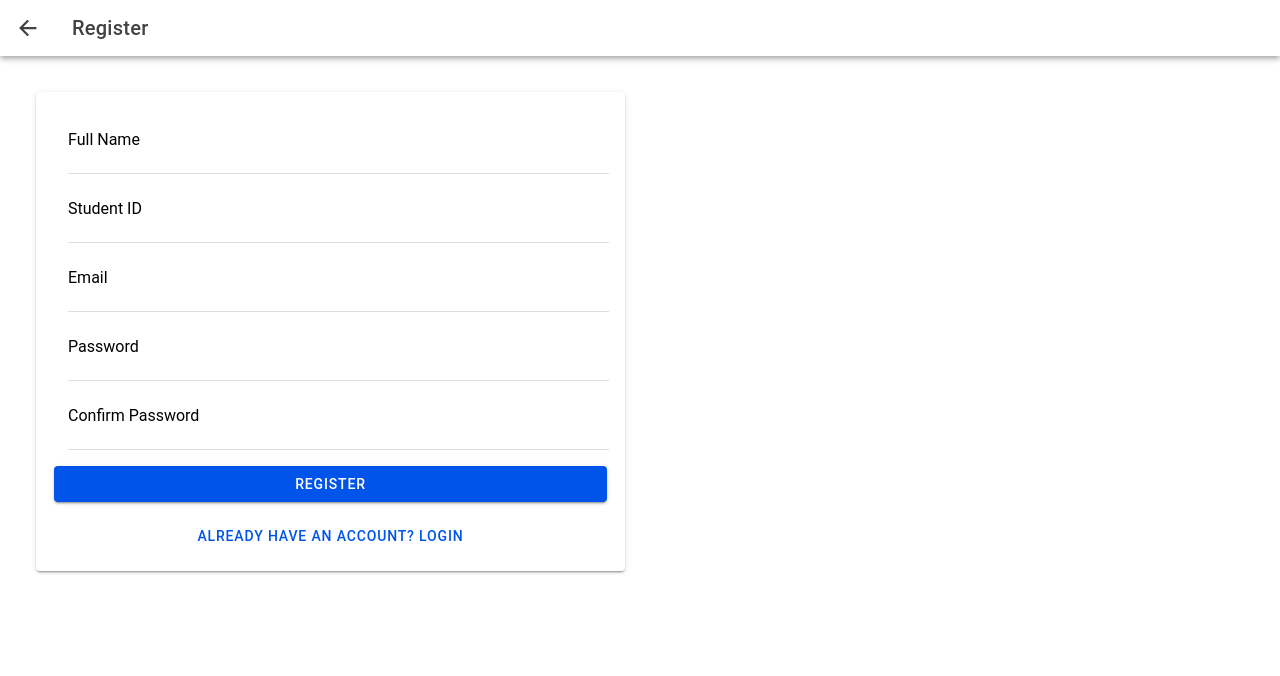
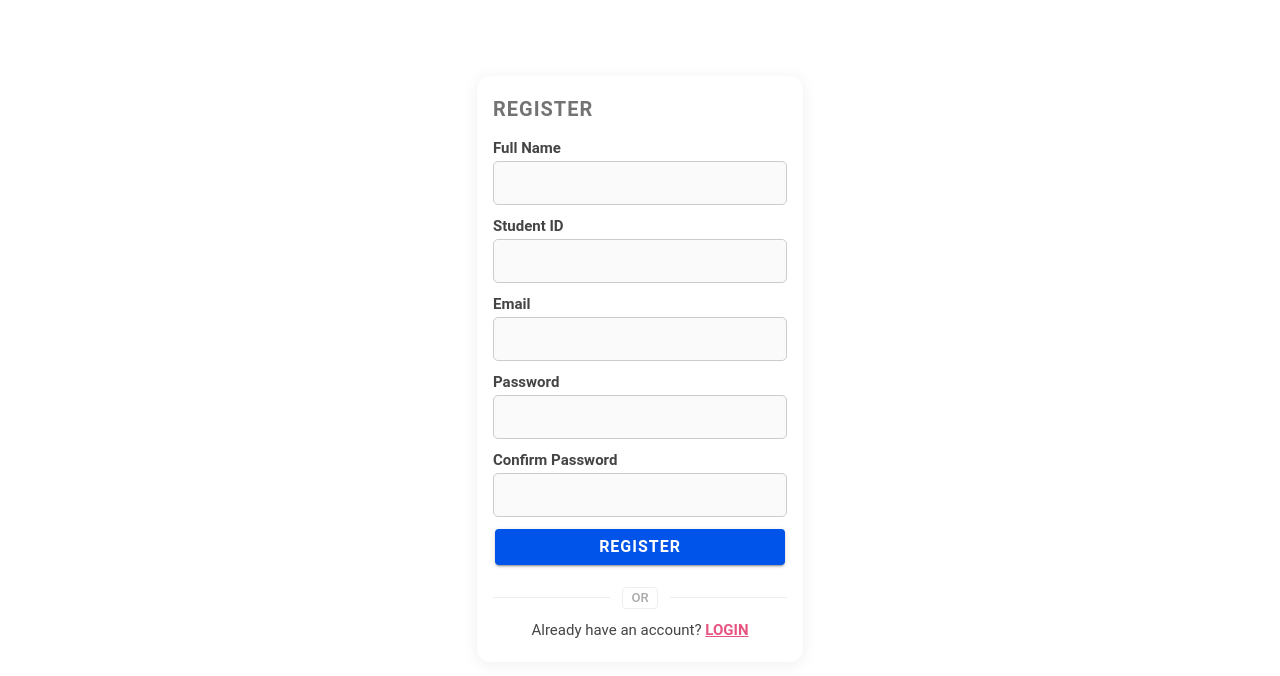
Before and after one commit to tiptip123/LomboiDev, a React (Vite) app: page /register in a window 1280 px wide. Shown: the top 676 px of the page. Built offline with nearby package versions, Linux system fonts and the light colour scheme; no server answers.

Commit message:
enhance register UI

```diff
--- a/src/pages/Home.tsx
+++ b/src/pages/Home.tsx
@@ -1,10 +1,7 @@
 // src/pages/Home.tsx
 import {
   IonContent,
-  IonHeader,
   IonPage,
-  IonTitle,
-  IonToolbar,
   IonInput,
   IonButton,
   IonCard,
@@ -74,11 +71,6 @@ const Home: React.FC = () => {
 
   return (
     <IonPage>
-      <IonHeader>
-        <IonToolbar>
-          <IonTitle>Login</IonTitle>
-        </IonToolbar>
-      </IonHeader>
       <IonContent className="ion-padding" fullscreen>
         <div style={{
           maxWidth: 370,
--- a/src/pages/Register.tsx
+++ b/src/pages/Register.tsx
@@ -1,20 +1,10 @@
 import {
     IonContent,
-    IonHeader,
     IonPage,
-    IonTitle,
-    IonToolbar,
     IonInput,
-    IonItem,
-    IonLabel,
     IonButton,
-    IonRow,
-    IonCol,
-    IonGrid,
     IonCard,
     IonCardContent,
-    IonBackButton,
-    IonButtons,
     IonLoading,
     IonToast,
     IonText
@@ -61,11 +51,8 @@ import {
 
   const handleRegister = async (e: React.FormEvent) => {
     e.preventDefault();
-
     if (!validateForm()) return;
-
     setLoading(true);
-
     try {
       const { data, error } = await supabase.auth.signUp({
         email: formData.email,
@@ -78,14 +65,10 @@ import {
           emailRedirectTo: window.location.origin + '/home'
         }
       });
-
       if (error) throw error;
-
       if (data.session) {
-          // Immediate session created (email confirmation not required)
         history.push('/home');
       } else {
-          // Email confirmation required
         setToastMessage('Registration successful! Please check your email to verify your account.');
         setShowToast(true);
         setTimeout(() => history.push('/home'), 3000);
@@ -106,15 +89,136 @@ import {
 
   return (
     <IonPage>
-        <IonHeader>
-          <IonToolbar>
-            <IonButtons slot="start">
-              <IonBackButton defaultHref="/home" />
-            </IonButtons>
-            <IonTitle>Register</IonTitle>
-          </IonToolbar>
-        </IonHeader>
-        <IonContent className="ion-padding">
+      <IonContent className="ion-padding" fullscreen>
+        <div style={{
+          maxWidth: 370,
+          margin: '60px auto',
+          padding: '0 12px'
+        }}>
+          <IonCard style={{
+            borderRadius: 14,
+            boxShadow: '0 2px 16px rgba(0,0,0,0.07)',
+            padding: '8px 0'
+          }}>
+            <IonCardContent>
+              <h2 style={{
+                textAlign: 'left',
+                fontWeight: 700,
+                fontSize: 20,
+                margin: '0 0 18px 0',
+                letterSpacing: 1
+              }}>REGISTER</h2>
+              <form onSubmit={handleRegister}>
+                <div style={{ marginBottom: 12 }}>
+                  <label style={{ color: '#444', fontWeight: 600, fontSize: 15, marginBottom: 4, display: 'block' }}>Full Name</label>
+                  <IonInput
+                    type="text"
+                    required
+                    value={formData.fullName}
+                    style={{ fontSize: 15, height: 32, border: '1px solid #ccc', borderRadius: 5, padding: '4px 10px', background: '#fafafa', marginBottom: 0 }}
+                    onIonChange={handleInputChange('fullName')}
+                  />
+                </div>
+                <div style={{ marginBottom: 12 }}>
+                  <label style={{ color: '#444', fontWeight: 600, fontSize: 15, marginBottom: 4, display: 'block' }}>Student ID</label>
+                  <IonInput
+                    type="text"
+                    required
+                    value={formData.studentId}
+                    style={{ fontSize: 15, height: 32, border: '1px solid #ccc', borderRadius: 5, padding: '4px 10px', background: '#fafafa', marginBottom: 0 }}
+                    onIonChange={handleInputChange('studentId')}
+                  />
+                </div>
+                <div style={{ marginBottom: 12 }}>
+                  <label style={{ color: '#444', fontWeight: 600, fontSize: 15, marginBottom: 4, display: 'block' }}>Email</label>
+                  <IonInput
+                    type="email"
+                    required
+                    value={formData.email}
+                    style={{ fontSize: 15, height: 32, border: '1px solid #ccc', borderRadius: 5, padding: '4px 10px', background: '#fafafa', marginBottom: 0 }}
+                    onIonChange={handleInputChange('email')}
+                  />
+                </div>
+                <div style={{ marginBottom: 12 }}>
+                  <label style={{ color: '#444', fontWeight: 600, fontSize: 15, marginBottom: 4, display: 'block' }}>Password</label>
+                  <IonInput
+                    type="password"
+                    required
+                    value={formData.password}
+                    style={{ fontSize: 15, height: 32, border: '1px solid #ccc', borderRadius: 5, padding: '4px 10px', background: '#fafafa', marginBottom: 0 }}
+                    onIonChange={handleInputChange('password')}
+                  />
+                </div>
+                <div style={{ marginBottom: 12 }}>
+                  <label style={{ color: '#444', fontWeight: 600, fontSize: 15, marginBottom: 4, display: 'block' }}>Confirm Password</label>
+                  <IonInput
+                    type="password"
+                    required
+                    value={formData.confirmPassword}
+                    style={{ fontSize: 15, height: 32, border: '1px solid #ccc', borderRadius: 5, padding: '4px 10px', background: '#fafafa', marginBottom: 0 }}
+                    onIonChange={handleInputChange('confirmPassword')}
+                  />
+                </div>
+                {passwordError && (
+                  <IonText color="danger" className="ion-padding">
+                    <p style={{ margin: '6px 0 0 0', fontSize: 14 }}>{passwordError}</p>
+                  </IonText>
+                )}
+                <IonButton
+                  expand="block"
+                  type="submit"
+                  style={{ borderRadius: 6, background: '#e75480', fontWeight: 600, fontSize: 16, letterSpacing: 1, marginTop: 12 }}
+                >
+                  REGISTER
+                </IonButton>
+              </form>
+              <div style={{
+                display: 'flex',
+                alignItems: 'center',
+                margin: '22px 0 10px 0'
+              }}>
+                <div style={{
+                  flex: 1,
+                  height: 1,
+                  background: '#eee'
+                }} />
+                <span style={{
+                  margin: '0 12px',
+                  color: '#aaa',
+                  fontWeight: 500,
+                  fontSize: 13,
+                  background: '#fff',
+                  padding: '0 8px',
+                  borderRadius: 4,
+                  border: '1px solid #eee'
+                }}>OR</span>
+                <div style={{
+                  flex: 1,
+                  height: 1,
+                  background: '#eee'
+                }} />
+              </div>
+              <div style={{ textAlign: 'center', marginTop: 10 }}>
+                <span style={{ color: '#444', fontSize: 15 }}>
+                  Already have an account?{' '}
+                  <span
+                    style={{
+                      color: '#e75480',
+                      fontWeight: 600,
+                      cursor: 'pointer',
+                      textDecoration: 'underline'
+                    }}
+                    onClick={() => {
+                      history.replace('/home');
+                    }}
+                  >
+                    LOGIN
+                  </span>
+                </span>
+              </div>
+            </IonCardContent>
+          </IonCard>
+        </div>
         <IonLoading isOpen={loading} message="Registering..." />
         <IonToast
           isOpen={showToast}
@@ -123,91 +227,6 @@ import {
           duration={3000}
           color={toastMessage.includes('successful') ? 'success' : 'danger'}
         />
-
-          <IonGrid className="ion-justify-content-center">
-            <IonRow>
-              <IonCol size="12" sizeMd="8" sizeLg="6">
-                <IonCard>
-                  <IonCardContent>
-                    <form onSubmit={handleRegister}>
-                      <IonItem>
-                        <IonLabel position="floating">Full Name</IonLabel>
-                        <IonInput
-                          type="text"
-                          required
-                          value={formData.fullName}
-                          onIonChange={handleInputChange('fullName')}
-                        />
-                      </IonItem>
-
-                      <IonItem>
-                        <IonLabel position="floating">Student ID</IonLabel>
-                        <IonInput
-                          type="text"
-                          required
-                          value={formData.studentId}
-                          onIonChange={handleInputChange('studentId')}
-                        />
-                      </IonItem>
-
-                      <IonItem>
-                        <IonLabel position="floating">Email</IonLabel>
-                        <IonInput
-                          type="email"
-                          required
-                          value={formData.email}
-                          onIonChange={handleInputChange('email')}
-                        />
-                      </IonItem>
-
-                      <IonItem>
-                        <IonLabel position="floating">Password</IonLabel>
-                        <IonInput
-                          type="password"
-                          required
-                          value={formData.password}
-                          onIonChange={handleInputChange('password')}
-                        />
-                      </IonItem>
-
-                      <IonItem>
-                        <IonLabel position="floating">Confirm Password</IonLabel>
-                        <IonInput
-                          type="password"
-                          required
-                          value={formData.confirmPassword}
-                          onIonChange={handleInputChange('confirmPassword')}
-                        />
-                      </IonItem>
-
-                      {passwordError && (
-                        <IonText color="danger" className="ion-padding">
-                          <p>{passwordError}</p>
-                        </IonText>
-                      )}
-
-                      <IonButton
-                        expand="block"
-                        type="submit"
-                        className="ion-margin-top"
-                      >
-                        Register
-                      </IonButton>
-                    </form>
-
-                    <IonButton
-                      expand="block"
-                      fill="clear"
-                      className="ion-margin-top"
-                      onClick={() => history.push('/home')}
-                    >
-                      Already have an account? Login
-                    </IonButton>
-                  </IonCardContent>
-                </IonCard>
-              </IonCol>
-            </IonRow>
-          </IonGrid>
       </IonContent>
     </IonPage>
   );
```
Lines whose indentation alone changed are shown as unchanged.
